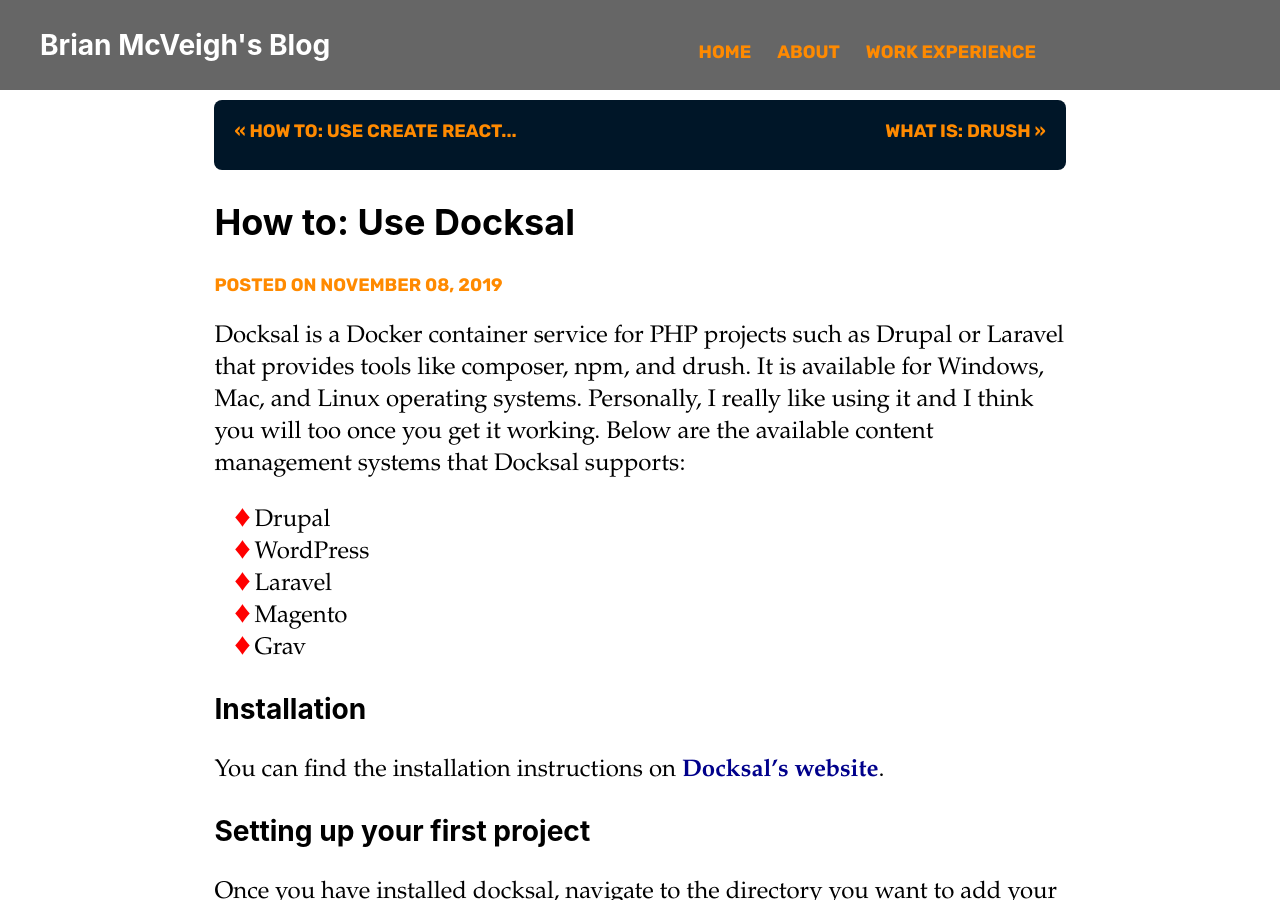
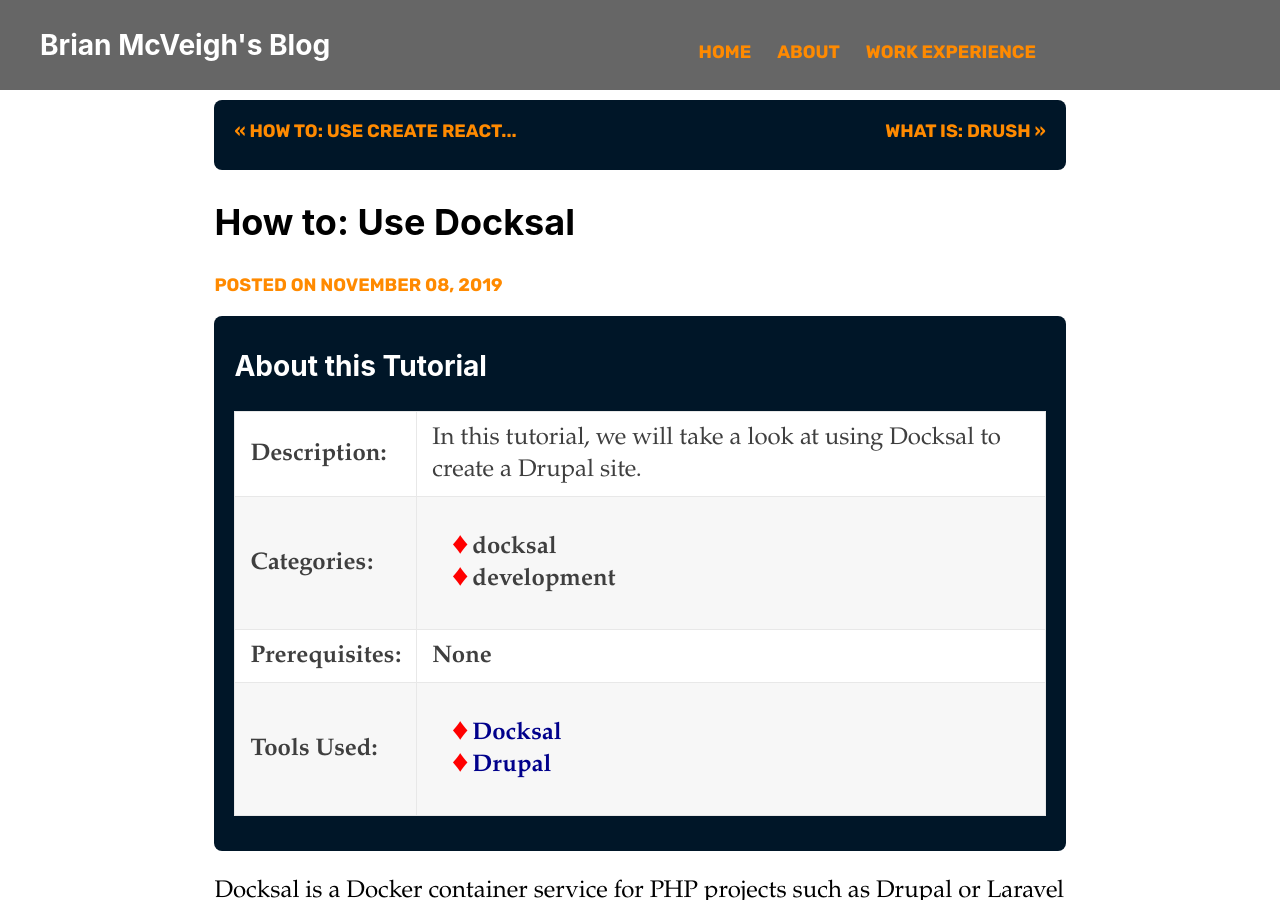
Before and after one commit to bmcveigh/bmcveigh.github.io, a Jekyll site: the page built from _posts/2019-11-08-how-to-use-docksal.markdown, in a window 1280 px wide and 900 px high. Built offline with Jekyll 4.4.1, drawn with Linux system fonts in a browser that asks for light colours.

Commit message:
Fix issue with tools used on tutorial template.

```diff
--- a/_layouts/tutorial.html
+++ b/_layouts/tutorial.html
@@ -36,11 +36,11 @@ layout: default
                 <td><strong>Prerequisites:</strong></td>
                 <td>
                     {% if page.prerequisites %}
-                        <ul>
-                            {% for prerequisite in page.prerequisites %}
-                                <li><a href="{{ prerequisite.url }}">{{ prerequisite.title }}</a></li>
-                            {% endfor %}
-                        </ul>
+                    <ul>
+                        {% for prerequisite in page.prerequisites %}
+                            <li><a href="{{ prerequisite.url }}">{{ prerequisite.title }}</a></li>
+                        {% endfor %}
+                    </ul>
                     {% else %}
                         <strong>None</strong>
                     {% endif %}
@@ -52,7 +52,7 @@ layout: default
                 <td>
                     <ul>
                         {% for tool in page.tools_used %}
-                            <li><a href="{{ prerequisite.url }}">{{ tool.title }}</a></li>
+                            <li><a href="{{ tool.url }}">{{ tool.title }}</a></li>
                         {% endfor %}
                     </ul>
                 </td>
--- a/_posts/2019-11-08-how-to-use-docksal.markdown
+++ b/_posts/2019-11-08-how-to-use-docksal.markdown
@@ -1,8 +1,15 @@
 ---
-layout: post
+layout: tutorial
 title:  "How to: Use Docksal"
 date:   2019-11-08 12:00:59 -0500
 categories: docksal development
+description: In this tutorial, we will take a look at using Docksal to create a Drupal site.
+tools_used:
+- title: 'Docksal'
+  url: 'https://docksal.io'
+
+- title: 'Drupal'
+  url: 'https://www.drupal.org'
 ---
 Docksal is a Docker container service for PHP projects such as Drupal or Laravel that provides tools like composer, npm, and drush. It is available for Windows, Mac, and Linux operating systems. Personally, I really like using it and I think you will too once you get it working. Below are the available content management systems that Docksal supports:
 
```
